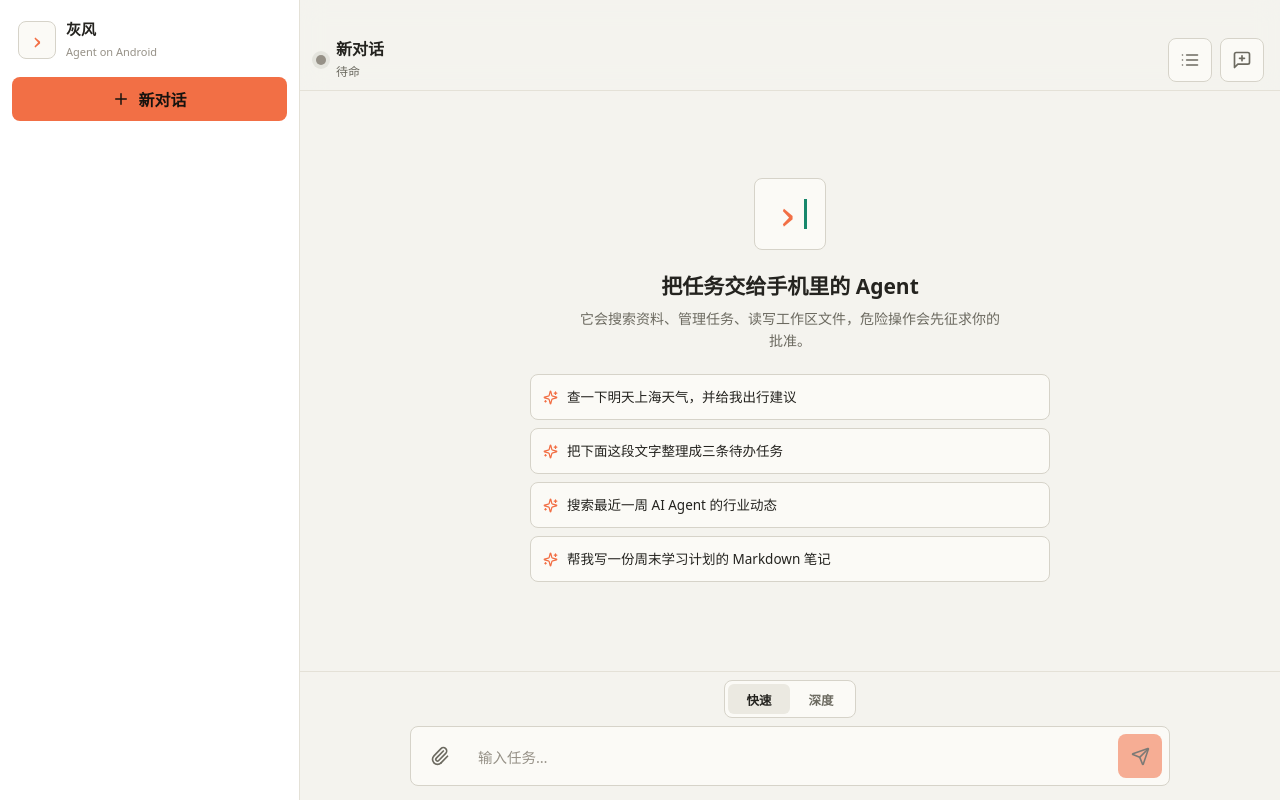
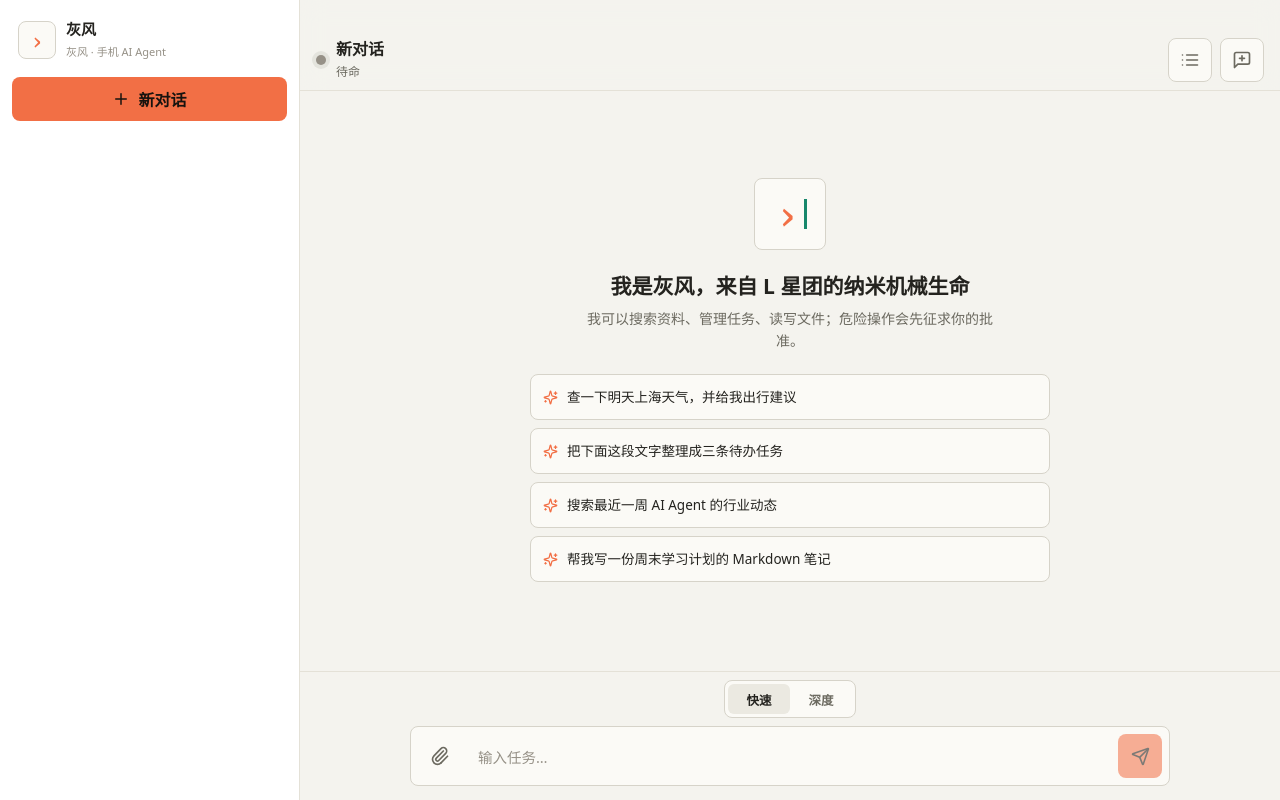
Before and after one commit to WWL221/AI-agent-Android, a React (Vite) app in the folder web/: page / in a window 1280 px wide. Built offline with nearby package versions, Linux system fonts and the light colour scheme; what @capacitor/core would draw is missing.

Commit message:
docs: update intro to Huifeng persona

```diff
--- a/web/src/App.tsx
+++ b/web/src/App.tsx
@@ -613,7 +613,7 @@ export default function App() {
           </span>
           <div>
             <strong>灰风</strong>
-            <small>Agent on Android</small>
+            <small>灰风 · 手机 AI Agent</small>
           </div>
         </div>
         <button className="rail-new" onClick={handleNewThread} disabled={Boolean(runRef.current)}>
--- a/web/src/components/ChatScreen.tsx
+++ b/web/src/components/ChatScreen.tsx
@@ -146,8 +146,8 @@ export default function ChatScreen({
               <span className="sigil-caret">›</span>
               <span className="sigil-cursor" />
             </div>
-            <h2>把任务交给手机里的 Agent</h2>
-            <p>它会搜索资料、管理任务、读写工作区文件，危险操作会先征求你的批准。</p>
+            <h2>我是灰风，来自 L 星团的纳米机械生命</h2>
+            <p>我可以搜索资料、管理任务、读写文件；危险操作会先征求你的批准。</p>
             <div className="suggestion-list">
               {suggestions.map((suggestion) => (
                 <button
```
Also changed, not shown: web/public/manifest.webmanifest, 1 other file (tests, documents, lock files or other folders).
